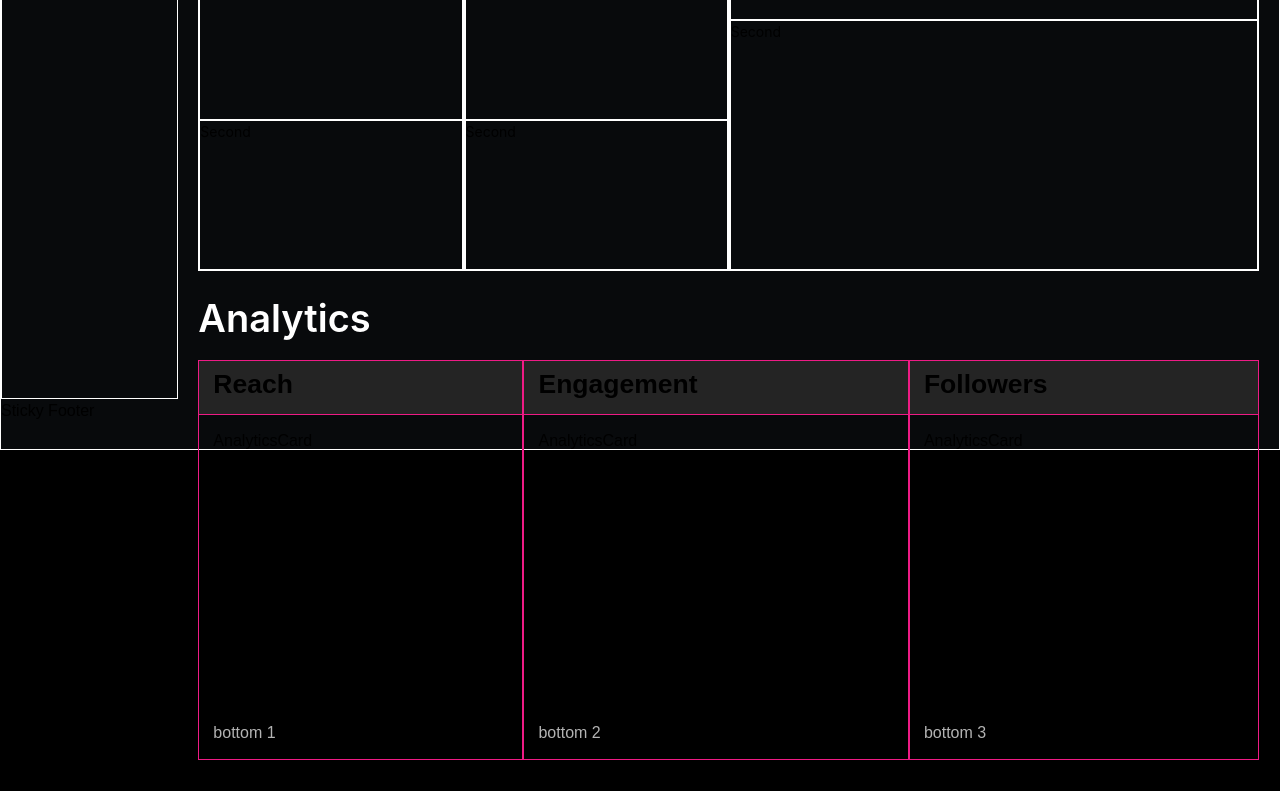
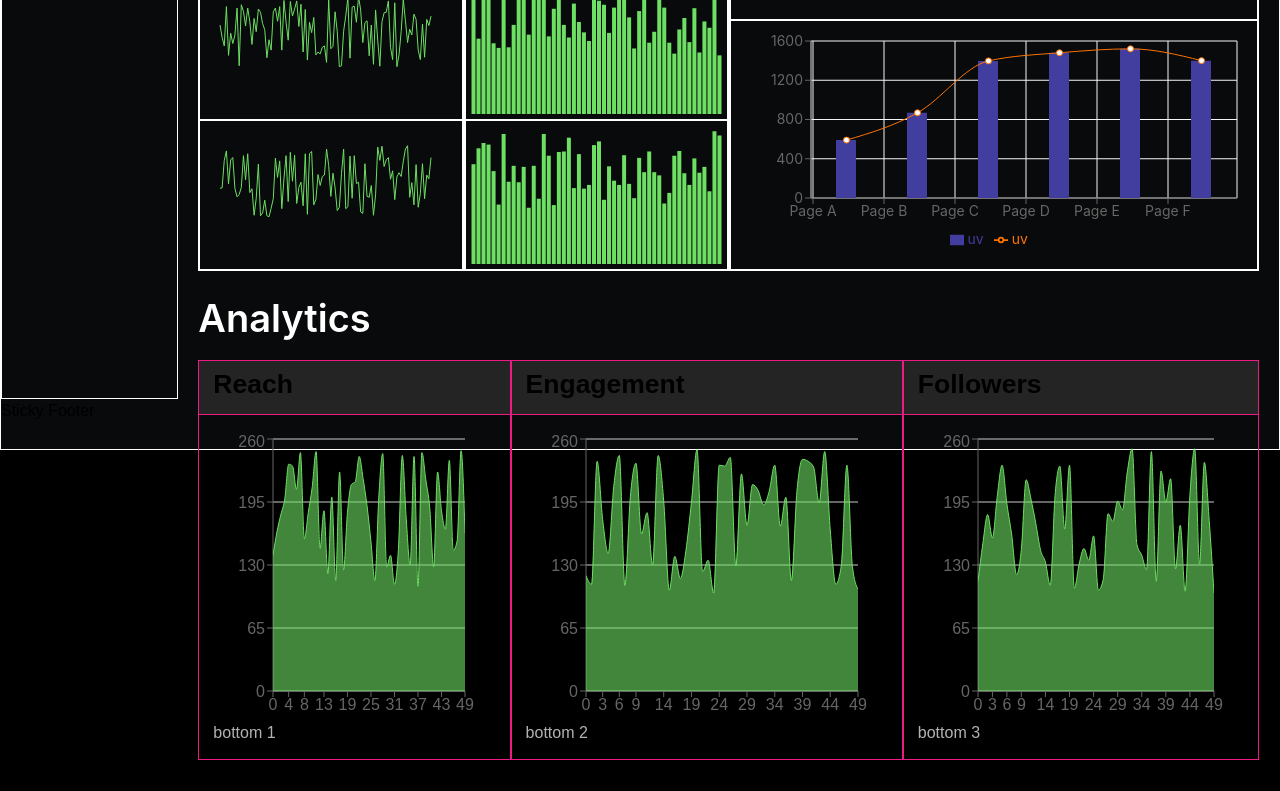
Before and after one commit to Mun-Labs/munki-webapp, a React (Vite) app: page /details in a window 1280 px wide. Shown: the part 560-1351 px from the top of the page. Built offline with nearby package versions, Linux system fonts and the light colour scheme.

Commit message:
add charts

```diff
--- /dev/null
+++ b/src/common/modules/RandomService.ts
@@ -0,0 +1,7 @@
+export class RandomService {
+  public static generateRandomArray(min: number, max: number, length: number) {
+    return Array.from({ length }, () =>
+      Math.floor(Math.random() * (max - min + 1) + min),
+    );
+  }
+}
--- /dev/null
+++ b/src/ui/demos/AreaChartDemo.tsx
@@ -0,0 +1,50 @@
+import { PureComponent } from "react";
+import {
+  ResponsiveContainer,
+  AreaChart,
+  Area,
+  CartesianGrid,
+  XAxis,
+  YAxis,
+  Tooltip,
+} from "recharts";
+import { RandomService } from "../../common/modules/RandomService";
+import { COLORS } from "../colors";
+
+export class AreaChartDemo extends PureComponent {
+  data = RandomService.generateRandomArray(100, 250, 50).map(
+    (value, index) => ({
+      name: index,
+      value,
+    }),
+  );
+
+  render() {
+    return (
+      <ResponsiveContainer width="100%" height="100%">
+        <AreaChart
+          width={500}
+          height={400}
+          data={this.data}
+          margin={{
+            top: 10,
+            right: 30,
+            left: 0,
+            bottom: 0,
+          }}
+        >
+          <CartesianGrid vertical={false} />
+          <XAxis dataKey="name" />
+          <YAxis />
+          <Tooltip />
+          <Area
+            type="monotone"
+            dataKey="value"
+            stroke={COLORS.green}
+            fill={COLORS.green}
+          />
+        </AreaChart>
+      </ResponsiveContainer>
+    );
+  }
+}
--- /dev/null
+++ b/src/ui/demos/BarChartDemo.tsx
@@ -0,0 +1,23 @@
+import { PureComponent } from "react";
+import { BarChart, Bar, ResponsiveContainer } from "recharts";
+import { COLORS } from "../colors";
+import { RandomService } from "../../common/modules/RandomService";
+
+export class BarChartDemo extends PureComponent {
+  data = RandomService.generateRandomArray(100, 250, 50).map(
+    (value, index) => ({
+      name: index,
+      value,
+    }),
+  );
+
+  render() {
+    return (
+      <ResponsiveContainer width="100%" height="100%">
+        <BarChart width={150} height={40} data={this.data}>
+          <Bar dataKey="value" fill={COLORS.green} />
+        </BarChart>
+      </ResponsiveContainer>
+    );
+  }
+}
--- /dev/null
+++ b/src/ui/demos/ComposedChartDemo.tsx
@@ -0,0 +1,83 @@
+import React, { PureComponent } from "react";
+import {
+  ComposedChart,
+  Line,
+  Area,
+  Bar,
+  XAxis,
+  YAxis,
+  CartesianGrid,
+  Tooltip,
+  Legend,
+  ResponsiveContainer,
+} from "recharts";
+
+const data = [
+  {
+    name: "Page A",
+    uv: 590,
+    pv: 800,
+    amt: 1400,
+  },
+  {
+    name: "Page B",
+    uv: 868,
+    pv: 967,
+    amt: 1506,
+  },
+  {
+    name: "Page C",
+    uv: 1397,
+    pv: 1098,
+    amt: 989,
+  },
+  {
+    name: "Page D",
+    uv: 1480,
+    pv: 1200,
+    amt: 1228,
+  },
+  {
+    name: "Page E",
+    uv: 1520,
+    pv: 1108,
+    amt: 1100,
+  },
+  {
+    name: "Page F",
+    uv: 1400,
+    pv: 680,
+    amt: 1700,
+  },
+];
+
+export class ComposedChartDemo extends PureComponent {
+  static demoUrl =
+    "https://codesandbox.io/p/sandbox/composed-chart-of-same-data-3cs8ym";
+
+  render() {
+    return (
+      <ResponsiveContainer width="100%" height="100%">
+        <ComposedChart
+          width={500}
+          height={400}
+          data={data}
+          margin={{
+            top: 20,
+            right: 20,
+            bottom: 20,
+            left: 20,
+          }}
+        >
+          <CartesianGrid stroke="#f5f5f5" />
+          <XAxis dataKey="name" scale="band" />
+          <YAxis />
+          <Tooltip />
+          <Legend />
+          <Bar dataKey="uv" barSize={20} fill="#413ea0" />
+          <Line type="monotone" dataKey="uv" stroke="#ff7300" />
+        </ComposedChart>
+      </ResponsiveContainer>
+    );
+  }
+}
--- /dev/null
+++ b/src/ui/demos/LineChartDemo.tsx
@@ -0,0 +1,40 @@
+import { PureComponent } from "react";
+import { LineChart, Line, ResponsiveContainer } from "recharts";
+import { COLORS } from "../colors";
+import { RandomService } from "../../common/modules/RandomService";
+
+export class LineChartDemo extends PureComponent {
+  private data = RandomService.generateRandomArray(100, 250, 100).map(
+    (value, index) => ({
+      name: index,
+      value,
+    }),
+  );
+
+  render() {
+    return (
+      <ResponsiveContainer width="100%" height="100%">
+        <LineChart
+          width={500}
+          height={300}
+          data={this.data}
+          margin={{
+            top: 20,
+            right: 30,
+            left: 20,
+            bottom: 5,
+          }}
+        >
+          <Line
+            dataKey="value"
+            stroke={COLORS.green}
+            activeDot={{}}
+            dot={<></>}
+          />
+        </LineChart>
+      </ResponsiveContainer>
+    );
+  }
+}
+// <Tooltip />
+// <Legend />
--- a/src/ui/molecules/AnalyticsCard/AnalyticsCard.tsx
+++ b/src/ui/molecules/AnalyticsCard/AnalyticsCard.tsx
@@ -5,7 +5,7 @@ import { Styles } from "../../uiStyles";
 import { Flex } from "antd";
 
 const LABEL_HEIGHT = 54;
-const PADDING = 14
+const PADDING = 14;
 
 const AnalyticsCardStyled = styled.div.attrs({
   className: "AnalyticsCardStyled",
@@ -20,7 +20,7 @@ interface AnalyticsCardProps extends ComponentProps<any> {
 }
 
 export const AnalyticsCard: FC<AnalyticsCardProps> = (props) => {
-  const { style, label, bottom } = props;
+  const { children, style, label, bottom } = props;
   return (
     <AnalyticsCardStyled style={{ ...style }}>
       {label && (
@@ -40,7 +40,7 @@ export const AnalyticsCard: FC<AnalyticsCardProps> = (props) => {
         vertical
         style={{ height: `calc(100% - ${LABEL_HEIGHT}px)`, padding: PADDING }}
       >
-        <div>AnalyticsCard</div>
+        <div style={{ width: "100%", height: "100%" }}>{children}</div>
         {bottom && (
           <div style={{ color: COLORS.white70, marginTop: "auto" }}>
             {bottom}
--- a/src/ui/pages/TokenDetailsPage.tsx
+++ b/src/ui/pages/TokenDetailsPage.tsx
@@ -6,8 +6,11 @@ import styled from "styled-components";
 import { debugStyles } from "../uiStyles";
 import { FilterByTime } from "../molecules/FilterByTime/FilterByTime";
 import { AnalyticsCard } from "../molecules/AnalyticsCard/AnalyticsCard";
-import { IconDemo } from "../demos/IconDemo";
 import { AvatarWithText } from "../molecules/AvatarWithText/AvatarWithText";
+import { BarChartDemo } from "../demos/BarChartDemo";
+import { LineChartDemo } from "../demos/LineChartDemo";
+import { ComposedChartDemo } from "../demos/ComposedChartDemo";
+import { AreaChartDemo } from "../demos/AreaChartDemo";
 
 interface TokenDetailsPageProps extends ComponentProps<any> {}
 
@@ -59,16 +62,26 @@ export const TokenDetailsPage: FC<TokenDetailsPageProps> = (props) => {
         <br />
         <Row>
           <Col span={6}>
-            <div style={{ height: 150 }}>First</div>
-            <div style={{ height: 150 }}>Second</div>
+            <div style={{ height: 150 }}>
+              <LineChartDemo />
+            </div>
+            <div style={{ height: 150 }}>
+              <LineChartDemo />
+            </div>
           </Col>
           <Col span={6}>
-            <div style={{ height: 150 }}>First</div>
-            <div style={{ height: 150 }}>Second</div>
+            <div style={{ height: 150 }}>
+              <BarChartDemo />
+            </div>
+            <div style={{ height: 150 }}>
+              <BarChartDemo />
+            </div>
           </Col>
           <Col span={12}>
             <div style={{ height: 50 }}>First</div>
-            <div style={{ height: 250 }}>Second</div>
+            <div style={{ height: 250 }}>
+              <ComposedChartDemo />
+            </div>
           </Col>
         </Row>
       </section>
@@ -82,17 +95,23 @@ export const TokenDetailsPage: FC<TokenDetailsPageProps> = (props) => {
             label="Reach"
             bottom={"bottom 1 "}
             style={{ flexGrow: 1 }}
-          ></AnalyticsCard>
+          >
+            <AreaChartDemo />
+          </AnalyticsCard>
           <AnalyticsCard
             label="Engagement"
             bottom={"bottom 2"}
             style={{ flexGrow: 1 }}
-          ></AnalyticsCard>
+          >
+            <AreaChartDemo />
+          </AnalyticsCard>
           <AnalyticsCard
             label="Followers"
             bottom={"bottom 3"}
             style={{ flexGrow: 1 }}
-          ></AnalyticsCard>
+          >
+            <AreaChartDemo />
+          </AnalyticsCard>
         </Flex>
       </section>
 
```
Also changed, not shown: src/ui/Template/Template.tsx (deleted, +0 -15 lines), 1 other file (tests, documents, lock files or other folders).
